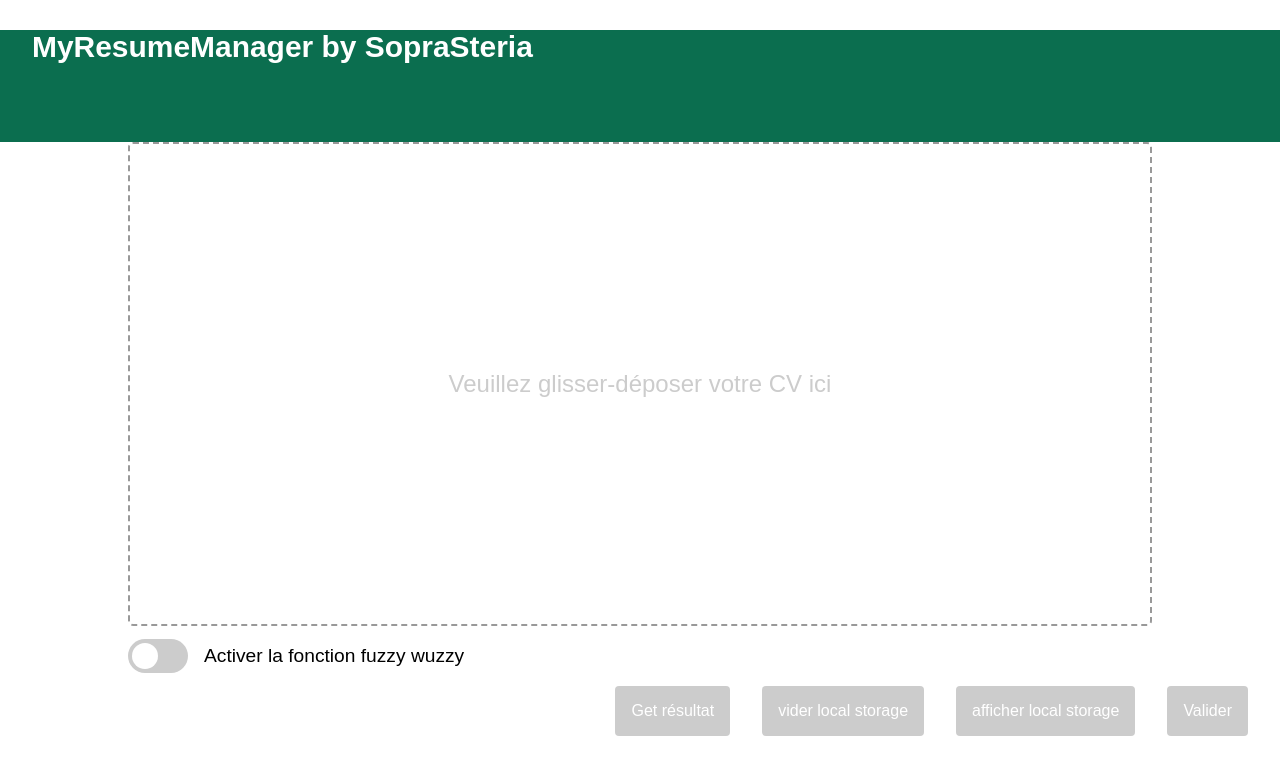
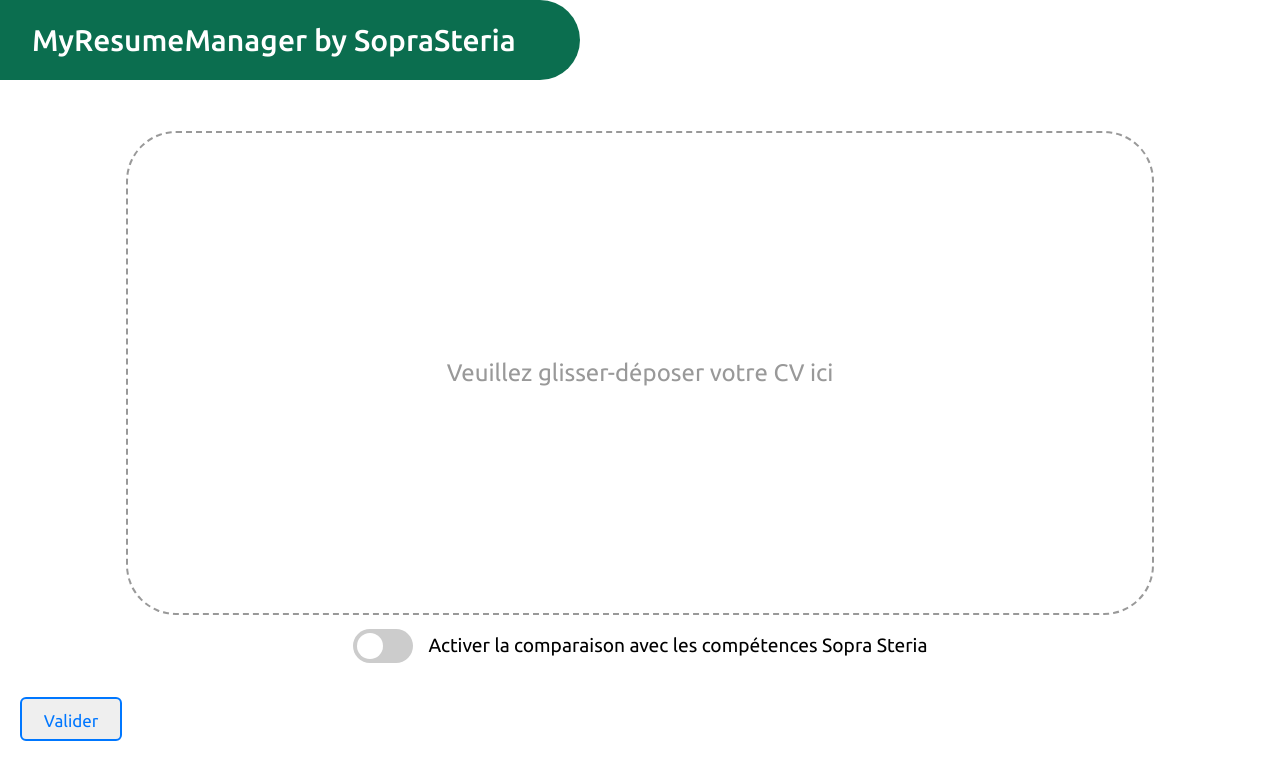
Before and after one commit to Tibserre/Projet_Resume_Parser, a plain HTML site: page Front/indexPage/index.html in a window 1280 px wide. Drawn offline with Linux system fonts and the light colour scheme.

Commit message:
Un peu de style

```diff
--- a/Front/indexPage/index.css
+++ b/Front/indexPage/index.css
@@ -1,21 +1,39 @@
+@import url('https://fonts.googleapis.com/css2?family=Ubuntu:ital,wght@0,300;0,400;0,500;0,700;1,300;1,400;1,500;1,700&display=swap');
+
+
 body {
   display: block;
   margin: 0px;
 }
 
 .header {
-  font-family: "Quicksand", sans-serif;
+  font-family: 'Ubuntu', sans-serif;
+
   font-size: 1.6em;
-  display: block;
-
-  height:7rem;
+  display: flex;
+  width: fit-content;
+  height: 5rem;
   padding-left: 2rem;
   background-color: #0B6E4F;
   color: #ffffff;
+  border-radius: 0px 42px 42px 0px;
+}
+
+.Title {
+  padding-right: 4rem;
+  display: flex;
+  align-items: center;
+
+}
+
+h3 {
+  font-weight: 500;
 }
 
 .middle {
-  display: block
+  display: flex;
+  justify-content: center;
+  width: 100%
 }
 
 .footer {
@@ -24,7 +42,6 @@ body {
 
 .scd-middle {
   display: flex;
-  margin-left: 10%;
   align-items: center;
 }
 
@@ -35,21 +52,11 @@ body {
 
 .b {
   display: inline-block;
-  font-family: "Quicksand", sans-serif;
+  font-family: 'Ubuntu', sans-serif;
+  font-weight: 400;
   font-size: 1.2em;
 }
 
-.validate {
-  float: right;
-  background-color: #cccccc;
-  color: #ffffff;
-  font-size: 1em;
-  padding: 1em;
-  border: none;
-  border-radius: 4px;
-  margin-right: 2em;
-  margin-bottom: 2em;
-}
 
 input[type="file"] {
   background-color: #cccccc;
@@ -104,11 +111,11 @@ input[type="file"] {
 }
 
 input:checked+.slider {
-  background-color: #21f352;
+  background-color: #0077ff;
 }
 
 input:focus+.slider {
-  box-shadow: 0 0 1px #21f352;
+  box-shadow: 0 0 1px #0077ff;
 }
 
 input:checked+.slider:before {
@@ -131,21 +138,40 @@ input:checked+.slider:before {
 
 
 /* Partie pour la Drag and Drop zone*/
+.SuperContainer{
+  display: flex;
+  flex-direction: row-reverse;
+}
+
+.Buttons{
+  display: flex;
+  flex-direction: column;
+  width: 30%;
+  margin-top: 2rem;
+  display: none;
+}
+
+.container {
+  display: flex;
+  flex-direction: column;
+  align-items: center;
+  width: 100%;
+}
 
 .drop-zone {
+  width: 80%;
   height: 20em;
   font-size: 1.5em;
   display: flex;
   align-items: center;
   justify-content: center;
   border: 2px dashed #999;
-  border-radius: 5px;
+  border-radius: 50px;
   overflow: hidden;
   cursor: pointer;
-  font-family: "Quicksand", sans-serif;
-  color: #cccccc;
-  margin-left: 10%;
-  margin-right: 10%;
+  font-family: 'Ubuntu', sans-serif;
+  color: #999;
+  margin-top: 4%;
 }
 
 .drop-zone--over {
@@ -180,3 +206,47 @@ input:checked+.slider:before {
 }
 
 /* Fin de la partie pour la Drag and Drop zone */
+
+button {
+  --color: #0077ff;
+  font-family: inherit;
+  display: inline-block;
+  width: 6em;
+  height: 2.6em;
+  line-height: 2.5em;
+  overflow: hidden;
+  margin: 20px;
+  font-size: 17px;
+  z-index: 1;
+  color: var(--color);
+  border: 2px solid var(--color);
+  border-radius: 6px;
+  position: relative;
+  font-family: 'Ubuntu', sans-serif;
+}
+
+button::before {
+  position: absolute;
+  content: "";
+  background: var(--color);
+  width: 150px;
+  height: 200px;
+  z-index: -1;
+  border-radius: 50%;
+}
+
+button:hover {
+  color: white;
+}
+
+button:before {
+  top: 100%;
+  left: 100%;
+  -webkit-transition: .3s all;
+  transition: .3s all;
+}
+
+button:hover::before {
+  top: -30px;
+  left: -30px;
+}
--- a/Front/indexPage/index.html
+++ b/Front/indexPage/index.html
@@ -9,14 +9,21 @@
 
 <body>
 
+
+
     <div class="header">
-        <h3>
+        <h3 class="Title">
             MyResumeManager by SopraSteria
         </h3>
     </div>
-
-
-    <div class container>
+    <div class="SuperContainer">
+        <div class="Buttons">
+            <button class="validate" type="button" onclick="afficherLocalStorage()"><a>afficher local
+                    storage</a></button>
+            <button class="validate" type="button" onclick="EmptyLocalStorage()"><a>vider local storage</a></button>
+            <button class="validate" type="button" onclick="getResult()"><a>Get résultat</a></button>
+        </div>
+        <div class="container">
 
             <div class="middle">
                 <div class="drop-zone">
@@ -31,10 +38,11 @@
                         <span class="slider round"></span>
                     </label></div>
                 <div class="b">
-                <p> Activer la fonction fuzzy wuzzy</p>
+                    <p> Activer la comparaison avec les compétences Sopra Steria</p>
                 </div>
             </div>
 
+        </div>
     </div>
 
 
@@ -42,11 +50,7 @@
         <input type="file" name="upfile" hidden />
         <button class="validate" type="button" onclick="SendPost()"><a>Valider</a></button>
     </div>
-    <div>
-        <button class="validate" type="button" onclick="afficherLocalStorage()"><a>afficher local storage</a></button>
-        <button class="validate" type="button" onclick="EmptyLocalStorage()"><a>vider local storage</a></button>
-        <button class="validate" type="button" onclick="getResult()"><a>Get résultat</a></button>
-    </div>
+
 
     <script src="index.js"></script>
 
```
Lines whose indentation alone changed are shown as unchanged.
